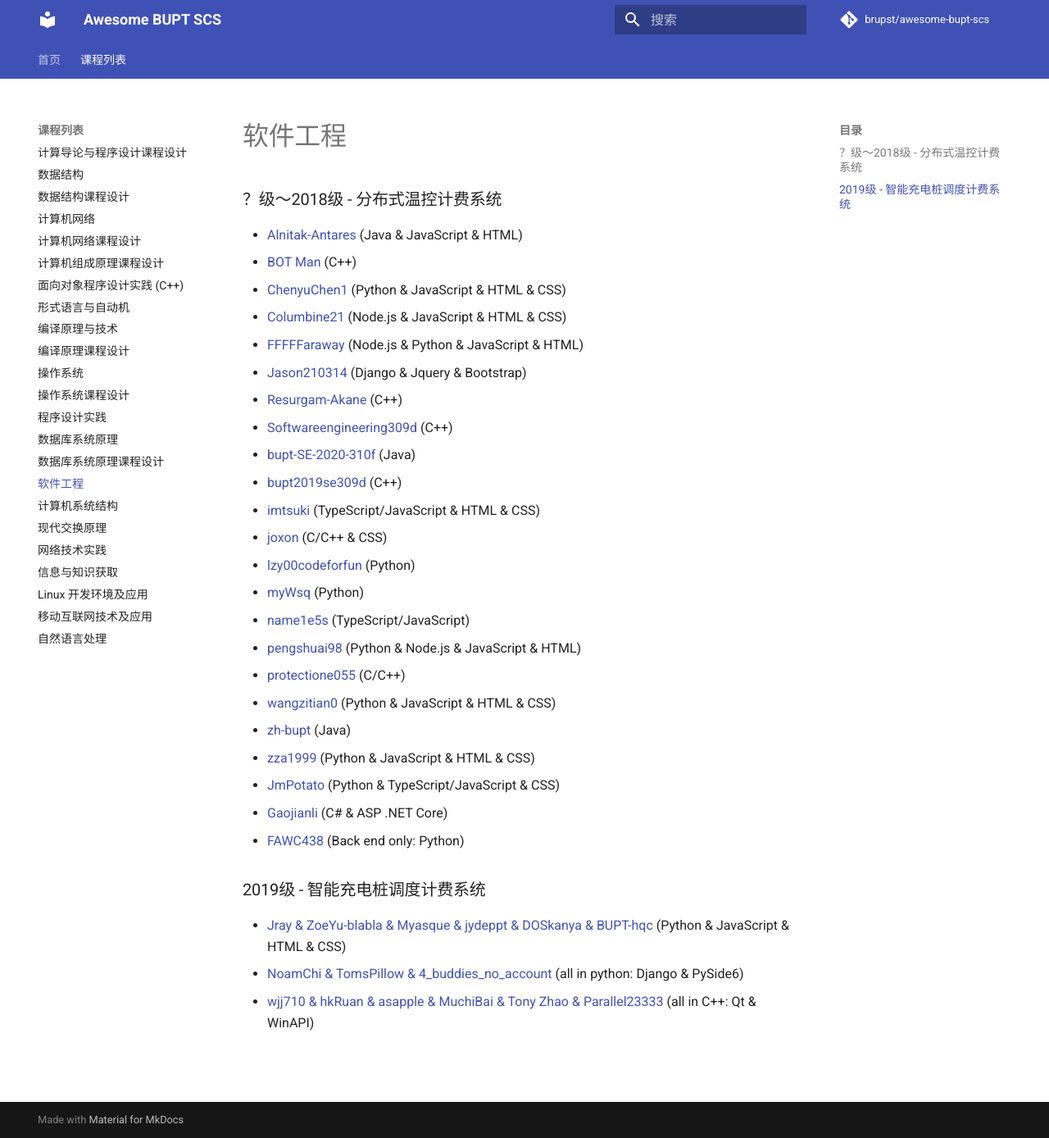
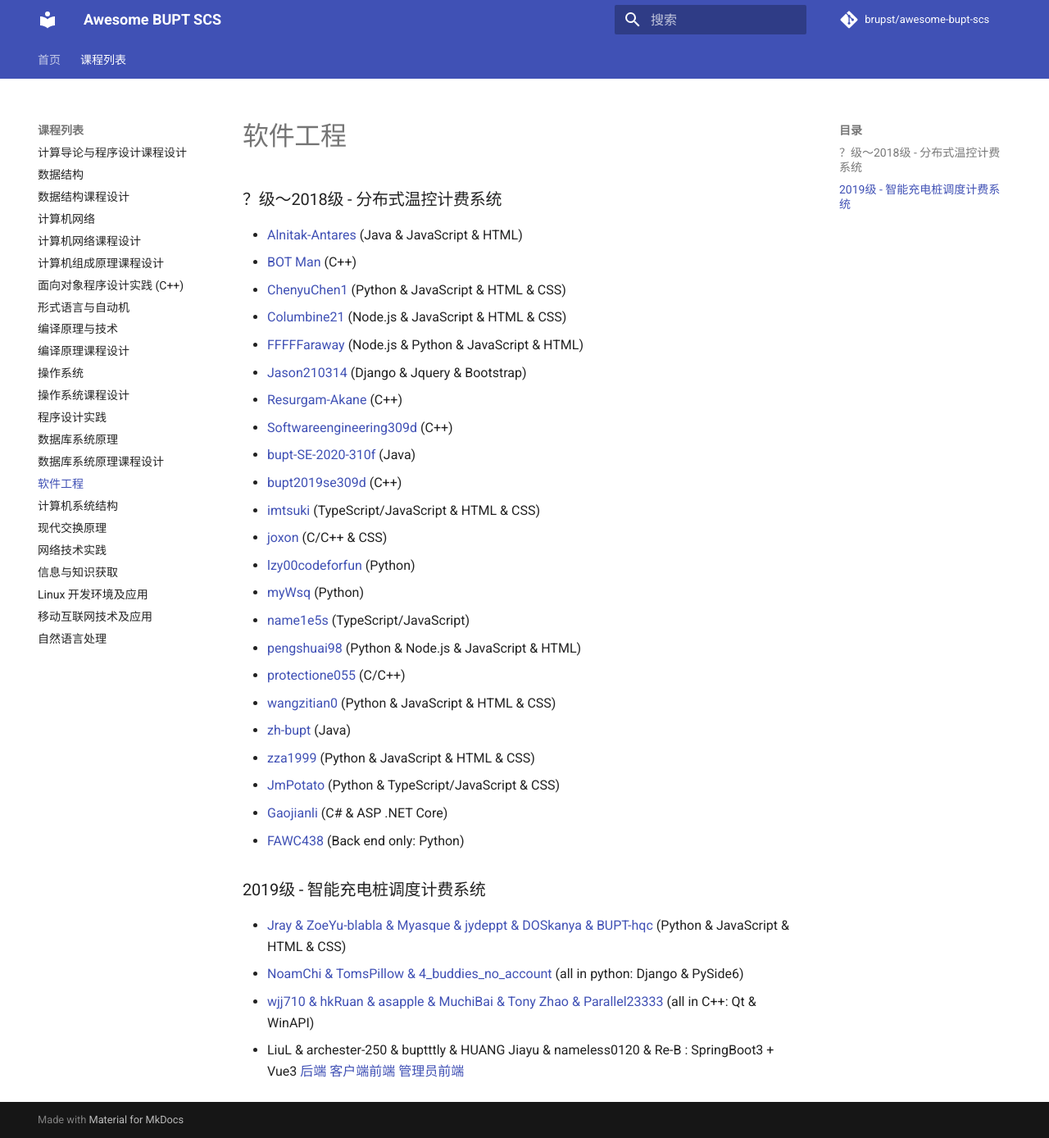
Before and after one commit to brupst/awesome-bupt-scs, an MkDocs documentation site: the page built from projects/Software-Engineering.md, in a window 1280 px wide and 1388 px high. Shown: the whole window at 82% size. Built offline with MkDocs 1.6.1 and Material for MkDocs 9.7.7, drawn with Linux system fonts in a browser that asks for light colours; comment, search, counter and statistics services are not loaded.

Commit message:
Update Software-Engineering.md

```diff
--- a/projects/Software-Engineering.md
+++ b/projects/Software-Engineering.md
@@ -31,3 +31,4 @@
 * [Jray & ZoeYu-blabla & Myasque & jydeppt & DOSkanya & BUPT-hqc](https://github.com/Jraaay/Charging-in-BUPT) (Python & JavaScript & HTML & CSS)
 * [NoamChi & TomsPillow & 4_buddies_no_account](https://github.com/PopChicken/acss_repo) (all in python: Django & PySide6)
 * [wjj710 & hkRuan & asapple & MuchiBai & Tony Zhao & Parallel23333](https://github.com/wjj710/Charging-Pile-System) (all in C++: Qt & WinAPI)
+* LiuL & archester-250 & buptttly & HUANG Jiayu & nameless0120 & Re-B : SpringBoot3 + Vue3 [后端](https://github.com/1475505/Awesome-Charging) [客户端前端]() [管理员前端]()
```
